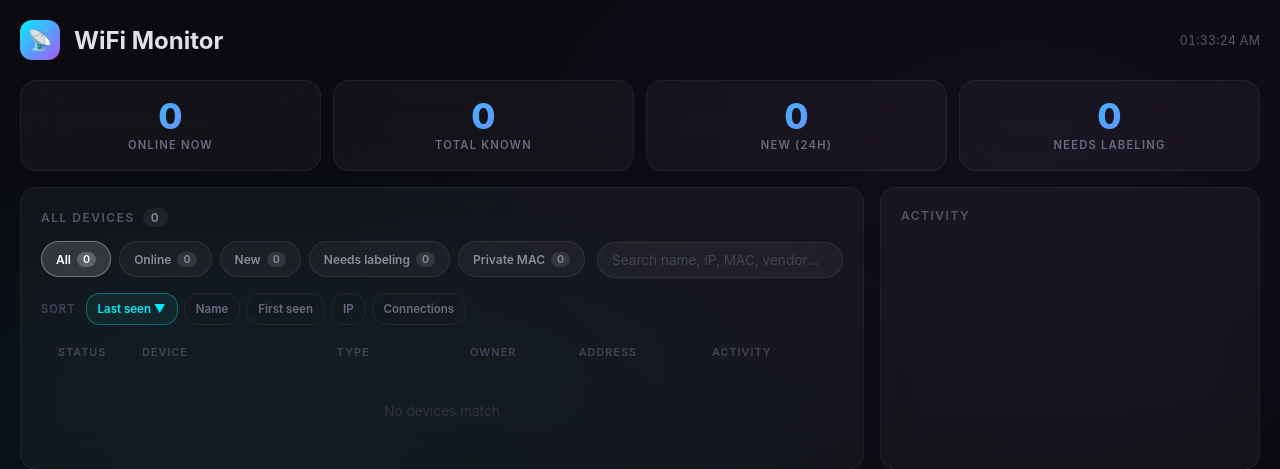
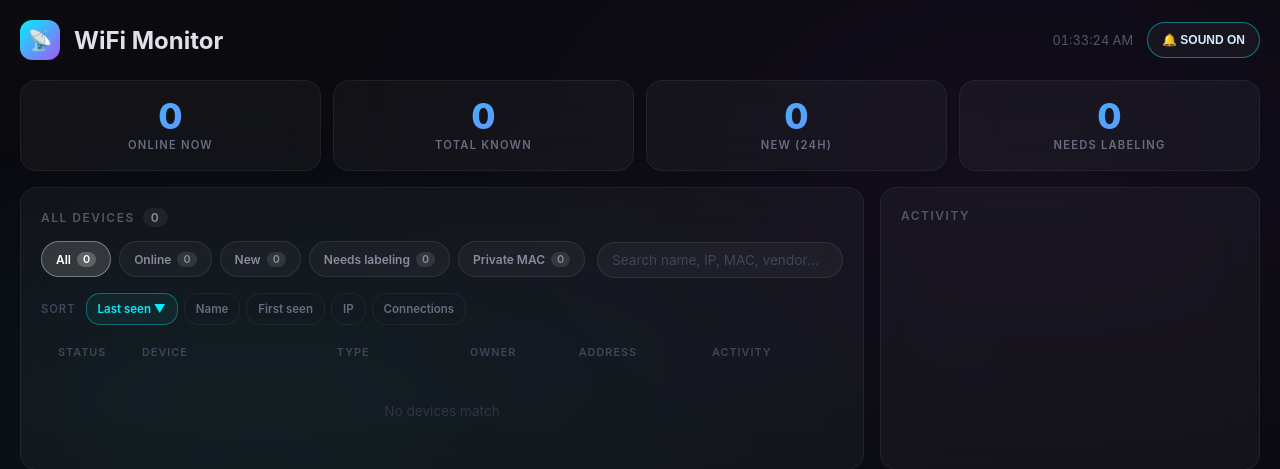
Before and after one commit to Tsangares/wifi-proximity-notifier, a Flask app: page / in a window 1280 px wide. Shown: the top 469 px of the page. Run offline with Flask 3, Linux system fonts and the light colour scheme; data that the repository does not hold is empty.

Commit message:
Dashboard: sound toggle in header + fix mobile horizontal overflow
- SOUND ON/OFF pill wired to /api/settings (optimistic update, reverts
  if the daemon is unreachable; syncs every refresh)
- min-width:0 on grid/flex items under 700px: the device-list card's
  min-content was forcing the page wider than phone screens
- .device-row-header hide rule moved after .device-row so it wins the
  equal-specificity cascade (header was showing on mobile)

```diff
--- a/templates/index.html
+++ b/templates/index.html
@@ -57,6 +57,23 @@
     margin-left: auto; color: #55556a; font-size: 0.8em;
     font-variant-numeric: tabular-nums; white-space: nowrap;
   }
+  .sound-toggle {
+    flex-shrink: 0;
+    background: rgba(255, 255, 255, 0.04);
+    border: 1px solid rgba(255, 255, 255, 0.08);
+    color: #8b8b9e; font-size: 0.75em; font-weight: 600;
+    padding: 8px 14px; border-radius: 20px; cursor: pointer;
+    white-space: nowrap; transition: all 0.15s;
+    display: inline-flex; align-items: center; gap: 6px;
+    min-height: 36px;
+  }
+  .sound-toggle:hover { background: rgba(255, 255, 255, 0.08); color: #cfcfe0; }
+  .sound-toggle.on {
+    border-style: solid;
+    border-color: rgba(0, 240, 255, 0.45);
+    color: #cfefff;
+  }
+  .sound-toggle.off { border-style: dashed; }
 
   .card {
     background: rgba(255, 255, 255, 0.04);
@@ -423,18 +440,23 @@
 
   @media (max-width: 700px) {
     .container { padding: 14px 10px 60px; }
-    .device-row-header { display: none; }
+    /* Grid/flex items default to min-width:auto (their min-content), which lets a
+       wide card force the whole page wider than the phone screen. */
+    .layout-grid > *, .controls > *, .chip-row { min-width: 0; }
     .device-row {
       display: flex; flex-direction: column; align-items: stretch; gap: 8px;
       padding: 14px; border-radius: 12px;
     }
+    /* After .device-row so it wins at equal specificity — the header has both classes. */
+    .device-row-header { display: none; }
     .cell-status { flex-direction: row; align-items: center; justify-content: space-between; }
     .cell[data-label] { display: flex; align-items: center; justify-content: space-between; gap: 10px; }
     .cell-label-mobile {
       display: inline-block; font-size: 0.65em; text-transform: uppercase;
       letter-spacing: 1px; color: #44445a; font-weight: 700; flex-shrink: 0;
     }
-    .type-icon-btn, .btn-diag, .chip, .sort-btn { min-height: 40px; }
+    .type-icon-btn, .btn-diag, .chip, .sort-btn, .sound-toggle { min-height: 40px; }
+    .header { flex-wrap: wrap; }
     .editable-name, .editable-owner, .type-select, .search-input { min-height: 40px; }
     .device-name-wrap { width: 100%; }
     .cell-address { flex-direction: column; align-items: flex-start !important; }
@@ -451,6 +473,10 @@
     <div class="header-icon">&#x1f4e1;</div>
     <h1>WiFi Monitor</h1>
     <div class="header-time" id="clock"></div>
+    <button class="sound-toggle" id="sound-toggle" onclick="toggleSound()"
+            title="Play a chirp when devices join or leave" aria-pressed="true">
+      &#x1f514; SOUND ON
+    </button>
   </div>
 
   <div class="stats-row">
@@ -1141,9 +1167,46 @@ function loadMeta() {
   }).catch(() => {});
 }
 
+let soundEnabled = true;
+let soundPostInFlight = false;
+
+function renderSoundToggle() {
+  const btn = document.getElementById('sound-toggle');
+  btn.classList.toggle('on', soundEnabled);
+  btn.classList.toggle('off', !soundEnabled);
+  btn.setAttribute('aria-pressed', String(soundEnabled));
+  btn.innerHTML = soundEnabled ? '&#x1f514; SOUND ON' : '&#x1f515; SOUND OFF';
+}
+
+function loadSettings() {
+  if (soundPostInFlight) return Promise.resolve();
+  return fetch('/api/settings').then(r => r.json()).then(data => {
+    soundEnabled = !!data.sound_enabled;
+    renderSoundToggle();
+  }).catch(() => {});
+}
+
+function toggleSound() {
+  soundEnabled = !soundEnabled;
+  renderSoundToggle();  // optimistic
+  soundPostInFlight = true;
+  fetch('/api/settings', {
+    method: 'POST',
+    headers: { 'Content-Type': 'application/json' },
+    body: JSON.stringify({ sound_enabled: soundEnabled }),
+  }).then(r => r.json()).then(data => {
+    soundEnabled = !!data.sound_enabled;
+    renderSoundToggle();
+  }).catch(() => {
+    soundEnabled = !soundEnabled;  // revert — daemon unreachable
+    renderSoundToggle();
+  }).finally(() => { soundPostInFlight = false; });
+}
+
 function refresh() {
   loadDevices();
   loadActivity();
+  loadSettings();
 }
 
 updateClock();
```
